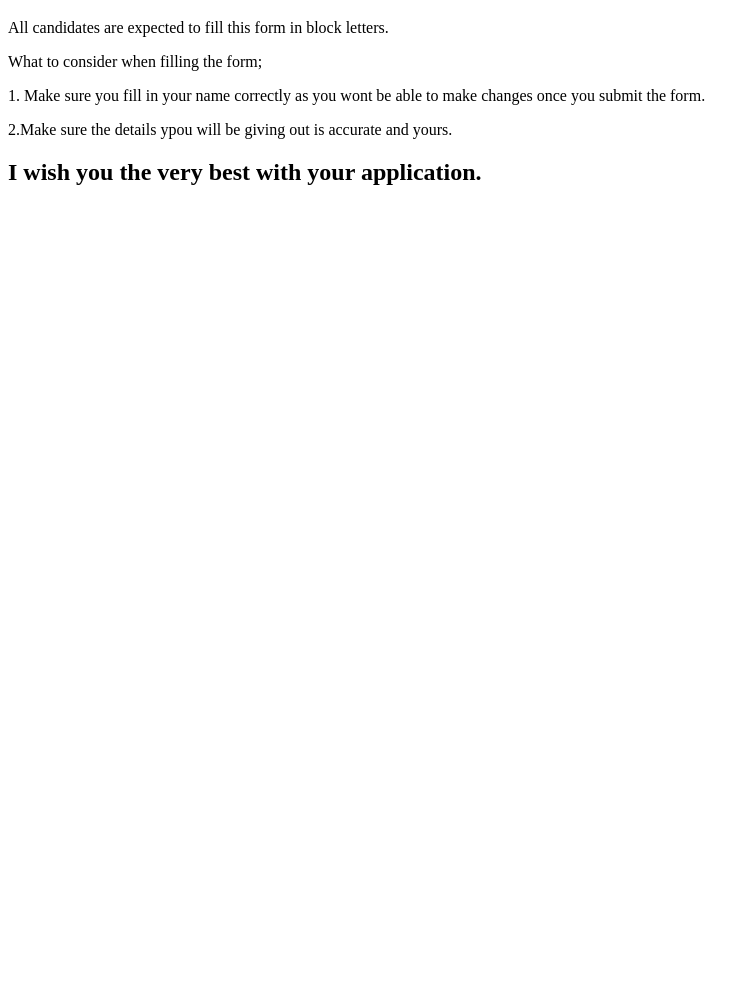
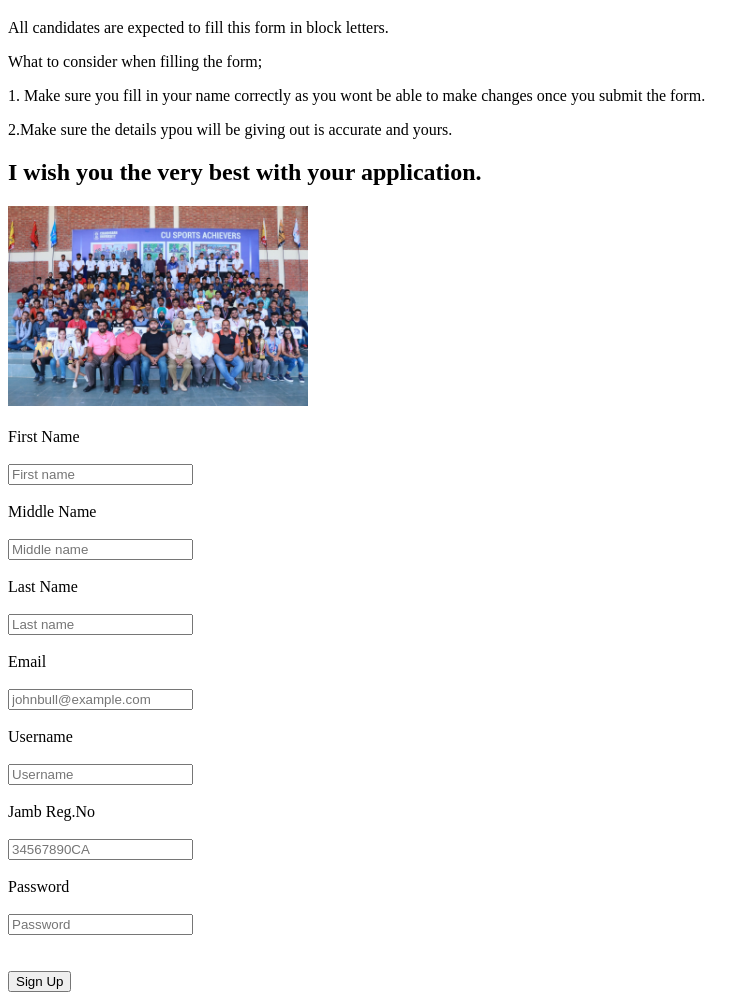
Before and after one commit to Aderayo27/table, a plain HTML site: page form.html in a window 1280 px wide. Shown: the part 61-1061 px from the top of the page, without its empty margins (0-755 px from the left). Before the commit the page ends 800 px from the top, so only its background shows below. Drawn offline with Linux system fonts and the light colour scheme.

Commit message:
Just practicing

```diff
--- a/form.html
+++ b/form.html
@@ -10,5 +10,27 @@
    <p>1. Make sure you fill in your name correctly as you wont be able to make changes once you submit the form.</p>
    <p>2.Make sure the details ypou will be giving out is accurate  and yours.</p>
 <h2> I wish you the very best with your application.</h2>
-</body>
+<form action="#" method = "post">
+    <img src="/images/students.jpg" height="200" width="=100"> <br><br>
+    <label>First Name <br><br>
+<input type="First name" placeholder="First name"> <br><br>
+    </label>
+    <label> Middle Name <br><br>
+<input type="Middle name" placeholder="Middle name"> <br><br>
+    </label>
+    <label>Last Name <br><br>
+<input type="Last name" placeholder="Last name"> <br><br>
+    </label>
+    <label>Email</label> <br><br>
+    <input required type="Email" placeholder="johnbull@example.com"> <br><br>
+    <label>Username</label> <br><br>
+    <input type="Username" placeholder="Username"> <br><br>
+    <label>Jamb Reg.No</label> <br><br>
+    <input type="Jamb Reg.No" placeholder="34567890CA"> <br><br>
+    <label>Password</label> <br><br>
+    <input type="Password" placeholder="Password"> <br><br><br>
+
+    <button type="Submit">Sign Up</button>
+</form>
+    </body>
 </html>
```
Also changed, not shown: index.html (+1 -1 lines), practice.html (added, +26 -0 lines), images/students.jpg (added).
